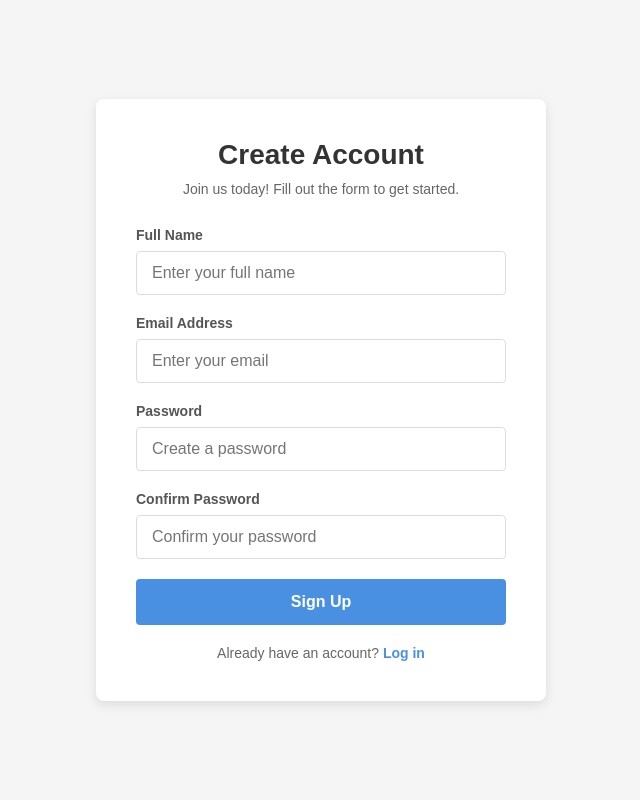
After one commit to DanukaSandakelum/Car-Rent-App, a Flask app: template templates/singup.html in a window 1280 px wide. The commit adds this page. Shown: the whole page, without its empty margins (319-959 px from the left). Run offline with Flask 3, Linux system fonts and the light colour scheme; the template is opened without the code that fills it, so the values that code supplies are empty.

Commit message:
Checkpoint before assistant change: Enable new users to create accounts and join the platform seamlessly
Adds signup.html template and links the signup button, creating a user registration page.

Replit-Commit-Author: Assistant

```diff
--- a/templates/home.html
+++ b/templates/home.html
@@ -116,7 +116,6 @@
                     <div class="col-md-4">
                         <h6>Quick Links</h6>
                         <ul class="list-unstyled">
-                            <li><a href="/" class="text-light text-decoration-none">Home</a></li>
                             <li><a href="/about" class="text-light text-decoration-none">About</a></li>
                             <li><a href="/login" class="text-light text-decoration-none">Login</a></li>
                         </ul>
--- /dev/null
+++ b/templates/singup.html
@@ -0,0 +1,153 @@
+<!DOCTYPE html>
+<html lang="en">
+<head>
+    <meta charset="UTF-8">
+    <meta name="viewport" content="width=device-width, initial-scale=1.0">
+    <title>Sign Up Form</title>
+    <style>
+        * {
+            margin: 0;
+            padding: 0;
+            box-sizing: border-box;
+            font-family: 'Arial', sans-serif;
+        }
+
+        body {
+            background-color: #f5f5f5;
+            display: flex;
+            justify-content: center;
+            align-items: center;
+            min-height: 100vh;
+        }
+
+        .signup-container {
+            background-color: white;
+            border-radius: 8px;
+            box-shadow: 0 4px 12px rgba(0, 0, 0, 0.1);
+            padding: 40px;
+            width: 100%;
+            max-width: 450px;
+        }
+
+        .signup-header {
+            text-align: center;
+            margin-bottom: 30px;
+        }
+
+        .signup-header h1 {
+            color: #333;
+            font-size: 28px;
+            margin-bottom: 10px;
+        }
+
+        .signup-header p {
+            color: #666;
+            font-size: 14px;
+        }
+
+        .form-group {
+            margin-bottom: 20px;
+        }
+
+        .form-group label {
+            display: block;
+            margin-bottom: 8px;
+            color: #555;
+            font-size: 14px;
+            font-weight: 600;
+        }
+
+        .form-group input {
+            width: 100%;
+            padding: 12px 15px;
+            border: 1px solid #ddd;
+            border-radius: 4px;
+            font-size: 16px;
+            transition: border-color 0.3s;
+        }
+
+        .form-group input:focus {
+            border-color: #4a90e2;
+            outline: none;
+            box-shadow: 0 0 0 3px rgba(74, 144, 226, 0.2);
+        }
+
+        .signup-button {
+            width: 100%;
+            padding: 14px;
+            background-color: #4a90e2;
+            color: white;
+            border: none;
+            border-radius: 4px;
+            font-size: 16px;
+            font-weight: 600;
+            cursor: pointer;
+            transition: background-color 0.3s;
+        }
+
+        .signup-button:hover {
+            background-color: #3a7bc8;
+        }
+
+        .login-link {
+            text-align: center;
+            margin-top: 20px;
+            font-size: 14px;
+            color: #666;
+        }
+
+        .login-link a {
+            color: #4a90e2;
+            text-decoration: none;
+            font-weight: 600;
+        }
+
+        .login-link a:hover {
+            text-decoration: underline;
+        }
+
+        @media (max-width: 480px) {
+            .signup-container {
+                padding: 30px 20px;
+                margin: 0 15px;
+            }
+        }
+    </style>
+</head>
+<body>
+    <div class="signup-container">
+        <div class="signup-header">
+            <h1>Create Account</h1>
+            <p>Join us today! Fill out the form to get started.</p>
+        </div>
+
+        <form action="/signup" method="POST">
+            <div class="form-group">
+                <label for="name">Full Name</label>
+                <input type="text" id="name" name="name" placeholder="Enter your full name" required>
+            </div>
+
+            <div class="form-group">
+                <label for="email">Email Address</label>
+                <input type="email" id="email" name="email" placeholder="Enter your email" required>
+            </div>
+
+            <div class="form-group">
+                <label for="password">Password</label>
+                <input type="password" id="password" name="password" placeholder="Create a password" required>
+            </div>
+
+            <div class="form-group">
+                <label for="confirm-password">Confirm Password</label>
+                <input type="password" id="confirm-password" name="confirm-password" placeholder="Confirm your password" required>
+            </div>
+
+            <button type="submit" class="signup-button">Sign Up</button>
+        </form>
+
+        <div class="login-link">
+            Already have an account? <a href="/login">Log in</a>
+        </div>
+    </div>
+</body>
+</html>
```
